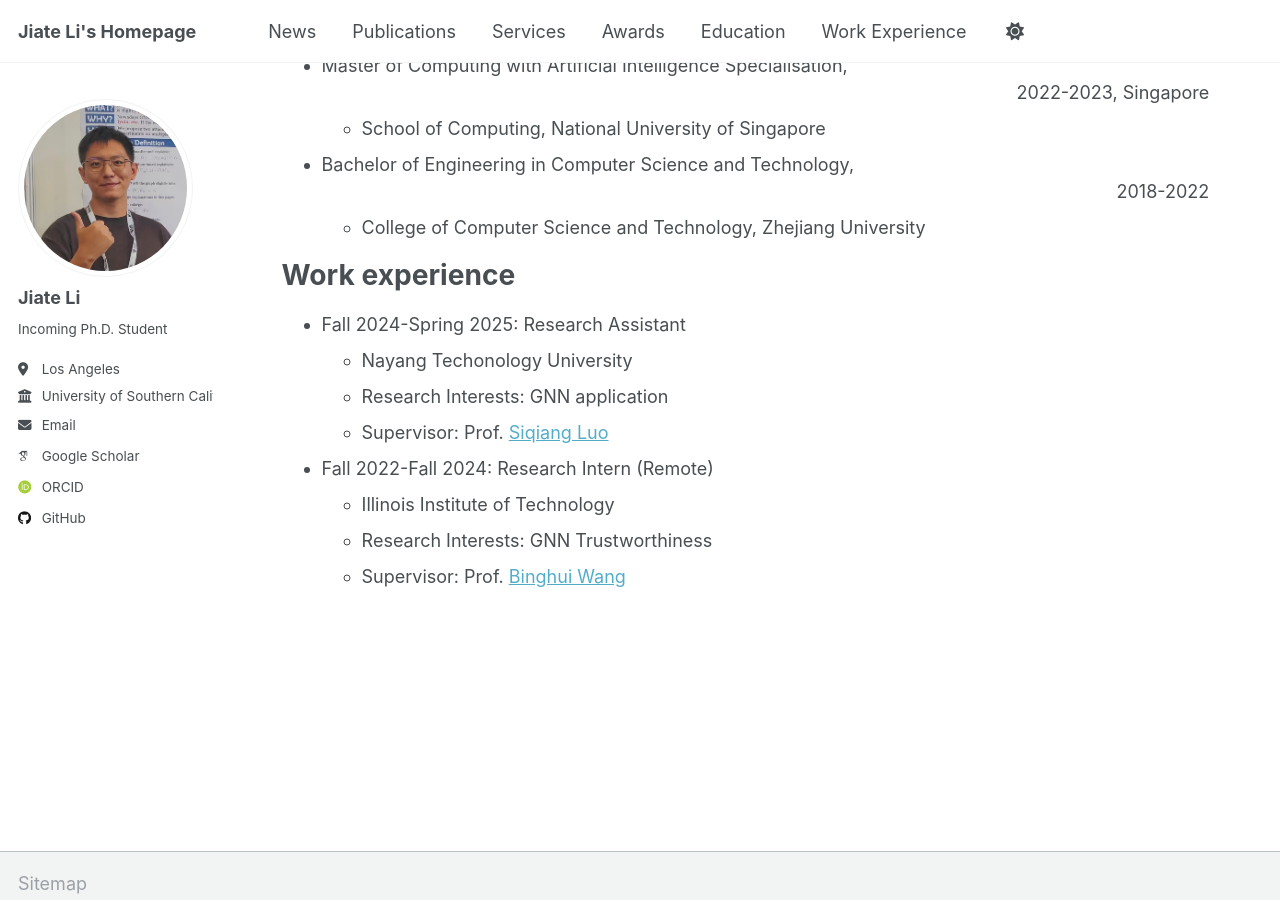
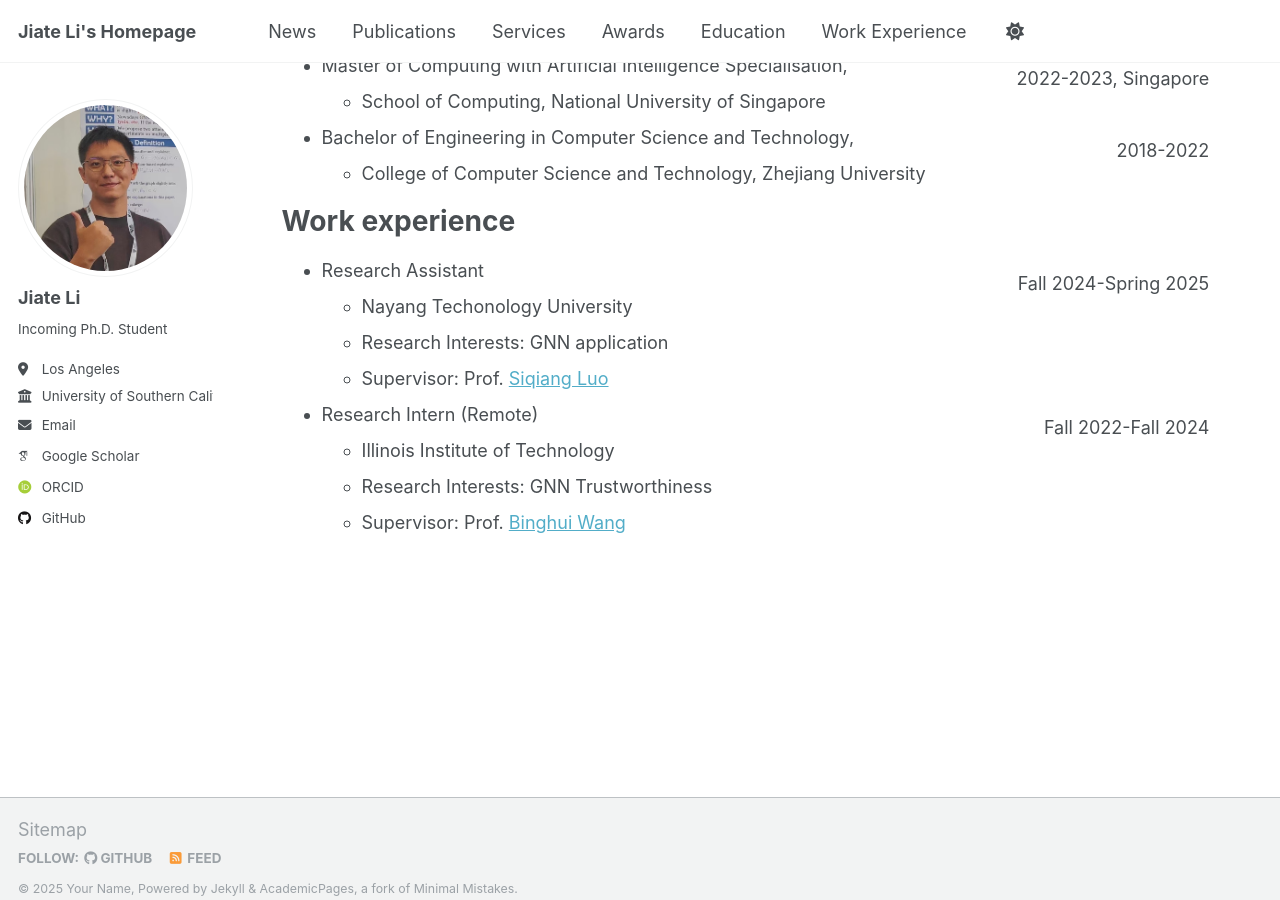
Before and after one commit to JetRichardLee/JetRichardLee.github.io, a Jekyll site: the page built from _pages/about.md, in a window 1280 px wide and 900 px high, scrolled down 1506 px. Built offline with Jekyll 4.4.1, drawn with Linux system fonts in a browser that asks for light colours; some web fonts are replaced; a script that is not in the unit is left out.

Commit message:
Update about.md

```diff
--- a/_pages/about.md
+++ b/_pages/about.md
@@ -40,21 +40,23 @@ Education
     * Thomas Lord Department of Computer Science, University of Southern California
     * Supervisor: Prof. [Yue Zhao](https://viterbi-web.usc.edu/~yzhao010/)
 * Master of Computing with Artificial Intelligence Specialisation,
-  <div style="text-align: right;">2022-2023, Singapore </div>
+  <div style="text-align: right;line-height: 0.0">2022-2023, Singapore </div>
     * School of Computing, National University of Singapore
 * Bachelor of Engineering in Computer Science and Technology,
-  <div style="text-align: right;">2018-2022</div>
+  <div style="text-align: right;line-height: 0.0">2018-2022</div>
     * College of Computer Science and Technology, Zhejiang University
 
 Work experience
 ====
 
-* Fall 2024-Spring 2025: Research Assistant
+* Research Assistant
+  <div style="text-align: right;line-height: 0.0">Fall 2024-Spring 2025</div>
   * Nayang Techonology University
   * Research Interests: GNN application
   * Supervisor: Prof. [Siqiang Luo](https://siqiangluo.com/)
 
-* Fall 2022-Fall 2024: Research Intern (Remote)
+* Research Intern (Remote)
+  <div style="text-align: right;line-height: 0.0">Fall 2022-Fall 2024</div>
   * Illinois Institute of Technology
   * Research Interests: GNN Trustworthiness
   * Supervisor: Prof. [Binghui Wang](https://wangbinghui.net/)
```
